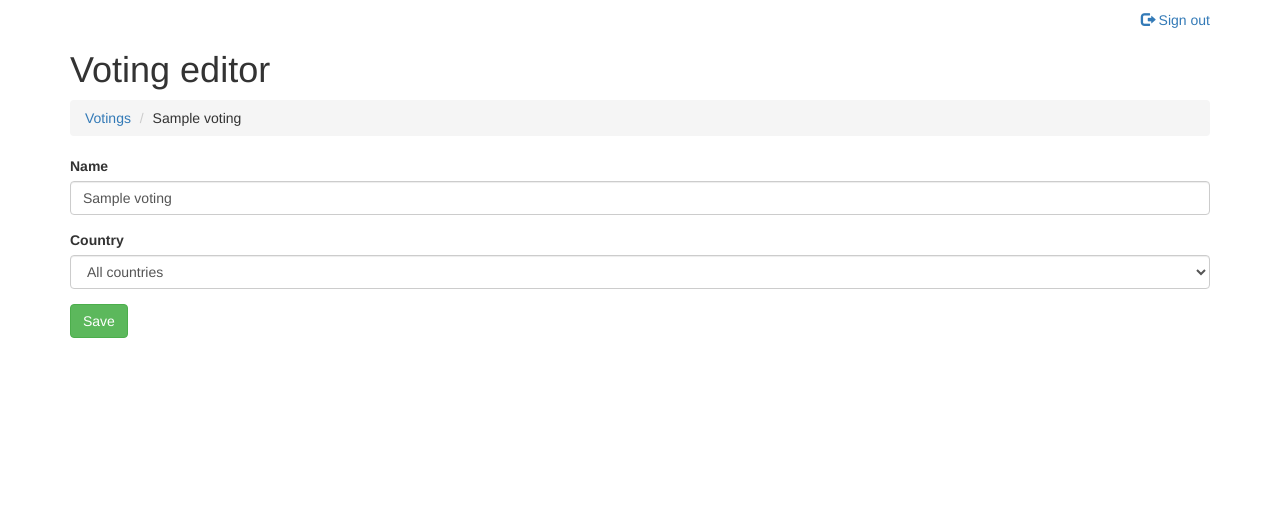
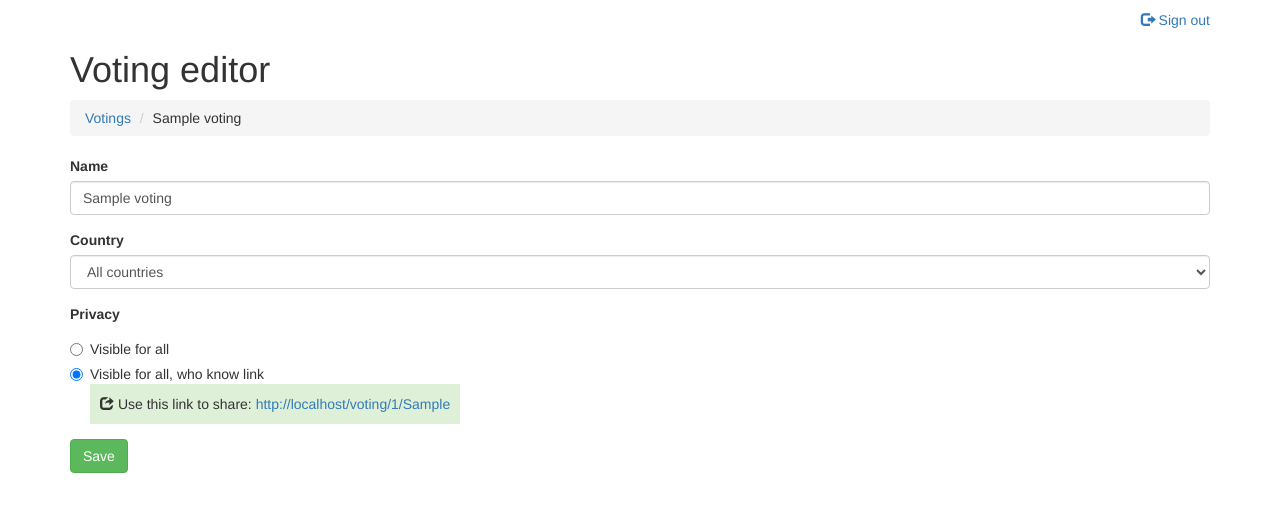
Before and after one commit to sokil/VotingEngine, a Flask app: page /voting/edit/1 in a window 1280 px wide. Shown: the top 512 px of the page. Run offline with Flask 2, Linux system fonts and the light colour scheme; a user stored in the database is signed in; tables that the repository leaves empty hold one stand-in row (values such as "Sample post"); some libraries are stand-ins or nearby versions.

Commit message:
implement public and private votings

```diff
--- a/configs/default.py
+++ b/configs/default.py
@@ -1,5 +1,5 @@
 class Config(object):
-    HOSTNAME = 'voting'
+    SERVER_NAME = 'voting.local'
 
     PORT = 9876
     DEBUG = True
--- a/models/voting.py
+++ b/models/voting.py
@@ -1,6 +1,6 @@
 from app import db
-from flask import request, flash
-from sqlalchemy import Column, String, Integer, ForeignKey, func
+from flask import request, flash, url_for
+from sqlalchemy import Column, String, Integer, ForeignKey, func, event
 
 
 class Voting(db.Model):
@@ -10,6 +10,7 @@ class Voting(db.Model):
     name = Column(String(255), nullable=False)
     owner_id = Column(Integer, ForeignKey('users.id'), nullable=False)
     country = Column(String(2))
+    token = Column(String(80))
 
     variants = db.relationship("VotingVariant", backref="votings", order_by="VotingVariant.title")
     owner = db.relationship('User')
@@ -56,3 +57,26 @@ class Voting(db.Model):
             alpha2 = geoip.country_code_by_addr(request.remote_addr)
 
         return alpha2 == self.country
+
+    @staticmethod
+    def generate_token():
+        import random
+        alphabet = 'qwertyuiopasdfghjklzxcvbnmQWERTYUIOPASDFGHJKLZXCVBNM1234567890'
+        return ''.join([random.choice(alphabet) for _ in range(80)])
+
+    def set_private(self):
+        self.token = self.generate_token()
+        return self
+
+    def set_public(self):
+        self.token = None
+        return self
+
+    def is_public(self):
+        return not bool(self.token)
+
+    def get_url(self):
+        if self.is_public():
+            return url_for('voting.voting_page', voting_id=self.id, _external=True)
+        else:
+            return url_for('voting.voting_page', voting_id=self.id, token=self.token, _external=True)
--- a/routes/voting.py
+++ b/routes/voting.py
@@ -9,6 +9,7 @@ Voting list
 """
 @voting.route("/")
 def voting_list():
+
     from models.voting import Voting
     from sqlalchemy import or_
 
@@ -16,13 +17,17 @@ def voting_list():
 
     remote_address = request.remote_addr
 
-    # get code of current country
+    # filter votes not visible in current country
     if remote_address != '127.0.0.1':
         import pygeoip
         geoip = pygeoip.GeoIP('./configs/geoip/GeoIP.dat')
         alpha2 = geoip.country_code_by_addr(remote_address)
 
         query = query.filter(or_(Voting.country.is_(None), Voting.country == alpha2))
+
+    # filter private votes, not owned by me
+    from flask_login import current_user
+    query = query.filter(or_(Voting.token.is_(None), Voting.owner_id == current_user.get_id()))
 
     return render_template('voting_list.html', voting_list=query.all())
 
@@ -56,12 +61,17 @@ def voting_edit(voting_id=None):
 Voting page
 """
 @voting.route('/voting/<voting_id>')
-def voting_page(voting_id):
+@voting.route('/voting/<voting_id>/<token>')
+def voting_page(voting_id, token=None):
 
     # get voting
     from models.voting import Voting
     voting_instance = Voting.query.get(voting_id)
     if voting_instance is None:
+        return render_template('error_notfound.html'), 404
+
+    # check privacy
+    if not voting_instance.is_public() and voting_instance.token != token:
         return render_template('error_notfound.html'), 404
 
     # check if allowed in current country
@@ -135,16 +145,27 @@ def voting_save():
     else:
         voting_instance = Voting(owner_id=current_user.get_id())
 
+    # name
     voting_instance.name = unicode(request.form['name'])
 
+    # country
     if request.form.get('country'):
         voting_instance.country = unicode(request.form['country'])
+
+    # privacy
+    if request.form.get('privacy') == 'public':
+        voting_instance.set_public()
+        print 'pub'
+    else:
+        voting_instance.set_private()
+        print 'priv'
 
     from app import db
     db.session.add(voting_instance)
     db.session.commit()
 
-    return redirect(url_for('voting.voting_list'))
+    flash(u'Voting successfully saved')
+    return redirect(url_for('voting.voting_edit', voting_id=voting_instance.id))
 
 """
 New voting variant
--- a/templates/voting_edit.html
+++ b/templates/voting_edit.html
@@ -22,6 +22,36 @@
         </select>
     </div>
     <div class="form-group">
+        <label>{{ _('Privacy') }}</label>
+        <div class="radio">
+            <label>
+                <input type="radio" name="privacy" value="public" {% if voting.is_public() %}checked="checked"{% endif %} />
+                {{ _('Visible for all') }}
+                {% if voting.is_public() %}
+                <div class="bg-success" style="padding: 10px;">
+                    <span class="glyphicon glyphicon-share"></span>
+                    {{ _('Use this link to share') }}:
+                    <a href="{{ voting.get_url() }}">{{ voting.get_url() }}</a>
+                </div>
+                {% endif %}
+            </label>
+        </div>
+        <div class="radio">
+            <label>
+                <input type="radio" name="privacy" value="private" {% if not voting.is_public() %}checked="checked"{% endif %} />
+                {{ _('Visible for all, who know link') }}
+                {% if not voting.is_public() %}
+                <div class="bg-success" style="padding: 10px;">
+                    <span class="glyphicon glyphicon-share"></span>
+                    {{ _('Use this link to share') }}:
+                    <a href="{{ voting.get_url() }}">{{ voting.get_url() }}</a>
+                </div>
+                {% endif %}
+
+            </label>
+        </div>
+    </div>
+    <div class="form-group">
         <input type="submit" value="{{ _('Save') }}" class="btn btn-success" />
     </div>
 </form>
--- a/templates/voting_list.html
+++ b/templates/voting_list.html
@@ -3,9 +3,9 @@
 {% block meta %}
 <meta name="description" content="{{ _('Hosting of on-line votings.') }}">
 <meta property="og:type" content="website">
-<meta property="og:image" content="http://{{ config['HOSTNAME'] }}/images/ico.png">
+<meta property="og:image" content="http://{{ config['SERVER_NAME'] }}/images/ico.png">
 <meta property="og:title" content="{{ _('Hosting of on-line votings.') }}">
-<meta property="og:url" content="http://{{ config['HOSTNAME'] }}/ }}">
+<meta property="og:url" content="http://{{ config['SERVER_NAME'] }}/ }}">
 <meta property="og:description" content="{{_('Leave your vote in on-line voting.') }}">
 {% endblock %}
 {% block body %}
@@ -22,7 +22,7 @@
     </tr>
     {% for voting in voting_list %}
     <tr>
-        <td><a href="{{ url_for('voting.voting_page', voting_id=voting['id']) }}">{{ voting['name'] }}</a></td>
+        <td><a href="{{ voting.get_url() }}" {% if not voting.is_public() %}class="text-muted"{% endif %}>{{ voting['name'] }}</a></td>
         <td>{{ voting.get_voted_users_num() }}</td>
         <td>
             {% if voting.is_moderated_by(current_user) %}
--- a/templates/voting_result.html
+++ b/templates/voting_result.html
@@ -3,9 +3,9 @@
 {% block meta %}
 <meta name="description" content="{{ voting['name'] }}. {{_('Leave your vote in on-line voting.') }}">
 <meta property="og:type"   content="website">
-<meta property="og:image" content="http://{{ config['HOSTNAME'] }}/images/ico.png">
+<meta property="og:image" content="http://{{ config['SERVER_NAME'] }}/images/ico.png">
 <meta property="og:title" content="{{ voting['name'] }}">
-<meta property="og:url" content="http://{{ config['HOSTNAME'] }}/voting/{{ voting['id'] }}">
+<meta property="og:url" content="http://{{ config['SERVER_NAME'] }}/voting/{{ voting['id'] }}">
 <meta property="og:description" content="{{_('Leave your vote in on-line voting.') }}">
 {% endblock %}
 {% block body %}
--- a/templates/voting_variants.html
+++ b/templates/voting_variants.html
@@ -3,9 +3,9 @@
 {% block meta %}
 <meta name="description" content="{{ voting['name'] }}. {{_('Leave your vote in on-line voting.') }}">
 <meta property="og:type" content="website">
-<meta property="og:image" content="http://{{ config['HOSTNAME'] }}/images/ico.png">
+<meta property="og:image" content="http://{{ config['SERVER_NAME'] }}/images/ico.png">
 <meta property="og:title" content="{{ voting['name'] }}">
-<meta property="og:url" content="http://{{ config['HOSTNAME'] }}/voting/{{ voting['id'] }}">
+<meta property="og:url" content="http://{{ config['SERVER_NAME'] }}/voting/{{ voting['id'] }}">
 <meta property="og:description" content="{{_('Leave your vote in on-line voting.') }}">
 {% endblock %}
 {% block body %}
```
Also changed, not shown: routes/auth.py (+5 -4 lines), 2 other files.
